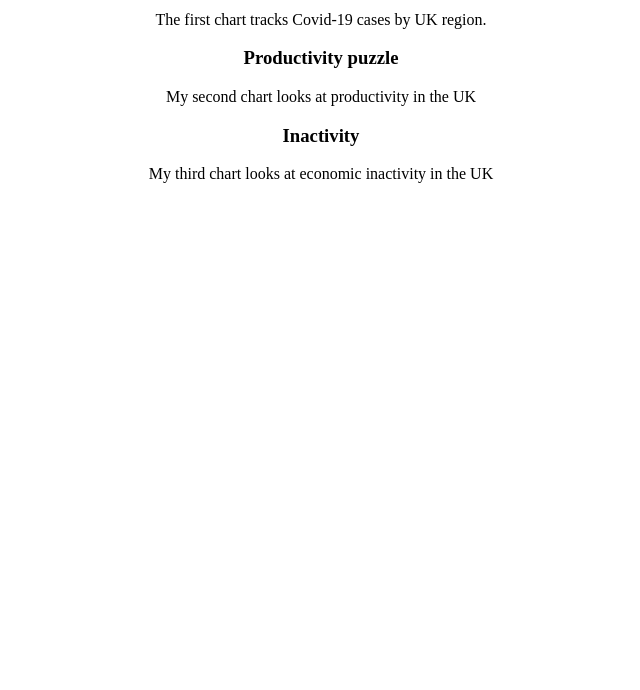
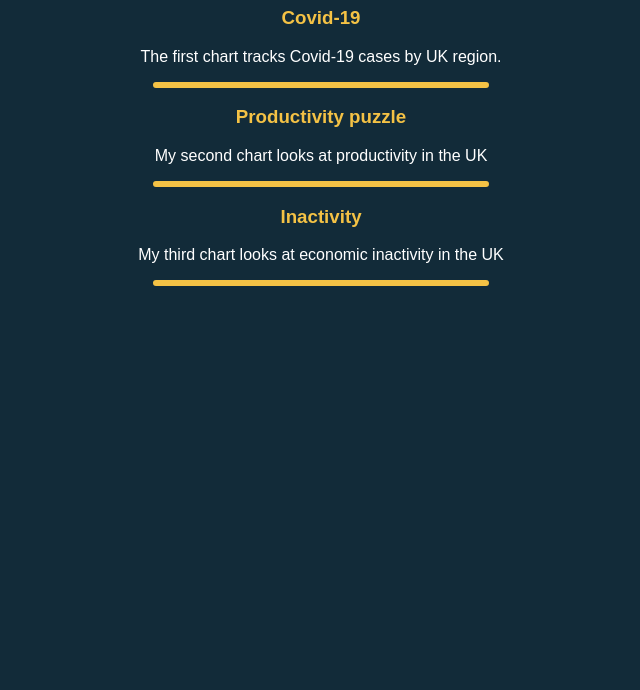
Before and after one commit to tomcaldred/tomcaldred.github.io, a plain HTML site: page index.html in a window 1280 px wide. Shown: the part 110-800 px from the top of the page, without its empty margins (319-959 px from the left). Drawn offline with Linux system fonts and the light colour scheme; a script that the page names is missing.

Commit message:
Update index.html

```diff
--- a/index.html
+++ b/index.html
@@ -13,7 +13,7 @@
     <title>Tom's Chart for the Data Masterclass</title>
 
     <!-- Link to my style sheet -->
-    <link rel="stylesheet" href="DEC_examples.css">
+    <link rel="stylesheet" href="DEC_example.css">
 
     <!--The next three lines allow the Vega embed-->
     <script src="https://cdn.jsdelivr.net/npm/vega"></script>
```
